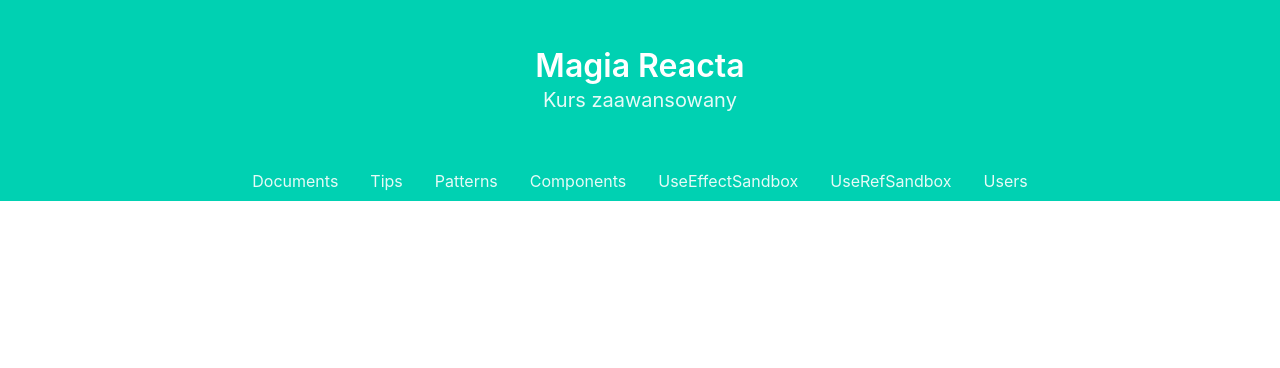
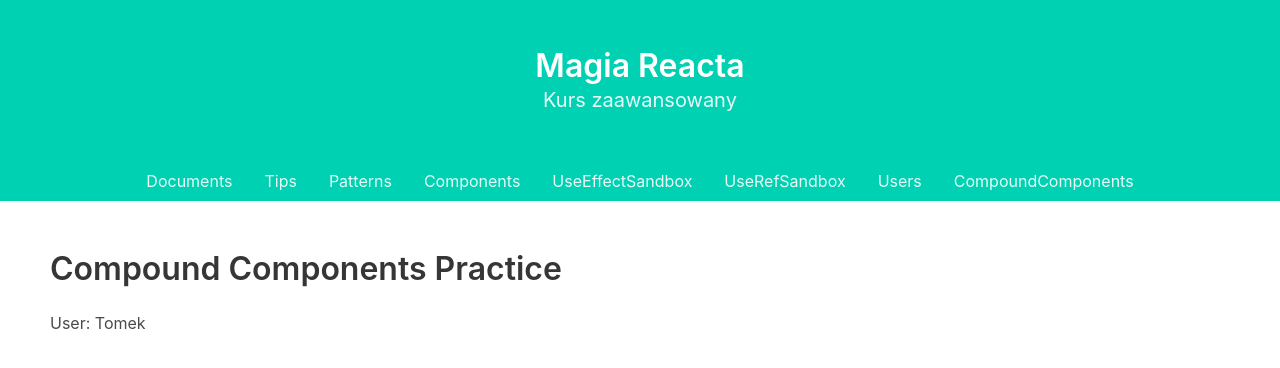
Before and after one commit to TZ-fn/kurs-magia-reacta-hr, a React (Create React App) app: page /compoundComponents in a window 1280 px wide. Shown: the top 368 px of the page. Built offline with nearby package versions, Linux system fonts and the light colour scheme.

Commit message:
Add a new view to practice Compound Components

```diff
--- a/src/App.jsx
+++ b/src/App.jsx
@@ -8,6 +8,7 @@ import Tips from './components/views/Tips';
 import Patterns from './components/views/Patterns';
 import Components from './components/views/Components';
 import Documents from './components/views/Documents';
+import CompoundComponents from './components/views/CompoundComponents';
 import styles from './App.module.scss';
 
 function App() {
@@ -22,6 +23,7 @@ function App() {
         <Route path='/useEffectSandbox' exact component={UseEffectSandbox} />
         <Route path='/useRefSandbox' exact component={UseRefSandbox} />
         <Route path='/users' exact component={Users} />
+        <Route path='/compoundComponents' exact component={CompoundComponents} />
       </div>
     </Router>
   );
--- a/src/components/Header/Header.jsx
+++ b/src/components/Header/Header.jsx
@@ -35,6 +35,9 @@ const Header = () => {
               <li>
                 <NavLink to='/users'>Users</NavLink>
               </li>
+              <li>
+                <NavLink to='/compoundComponents'>CompoundComponents</NavLink>
+              </li>
             </ul>
           </div>
         </nav>
--- /dev/null
+++ b/src/components/views/CompoundComponents.jsx
@@ -0,0 +1,24 @@
+import React, { useContext } from 'react';
+
+const MyContext = React.createContext();
+
+const SubComponent = () => {
+  const context = useContext(MyContext);
+  const { name } = context;
+  return (
+    <div>
+      <p>User: {name}</p>
+    </div>
+  );
+};
+
+const CompoundComponents = () => (
+  <div>
+    <MyContext.Provider value={{ name: 'Tomek' }}>
+      <h2 className='title is-3'>Compound Components Practice</h2>
+      <SubComponent />
+    </MyContext.Provider>
+  </div>
+);
+
+export default CompoundComponents;
```
